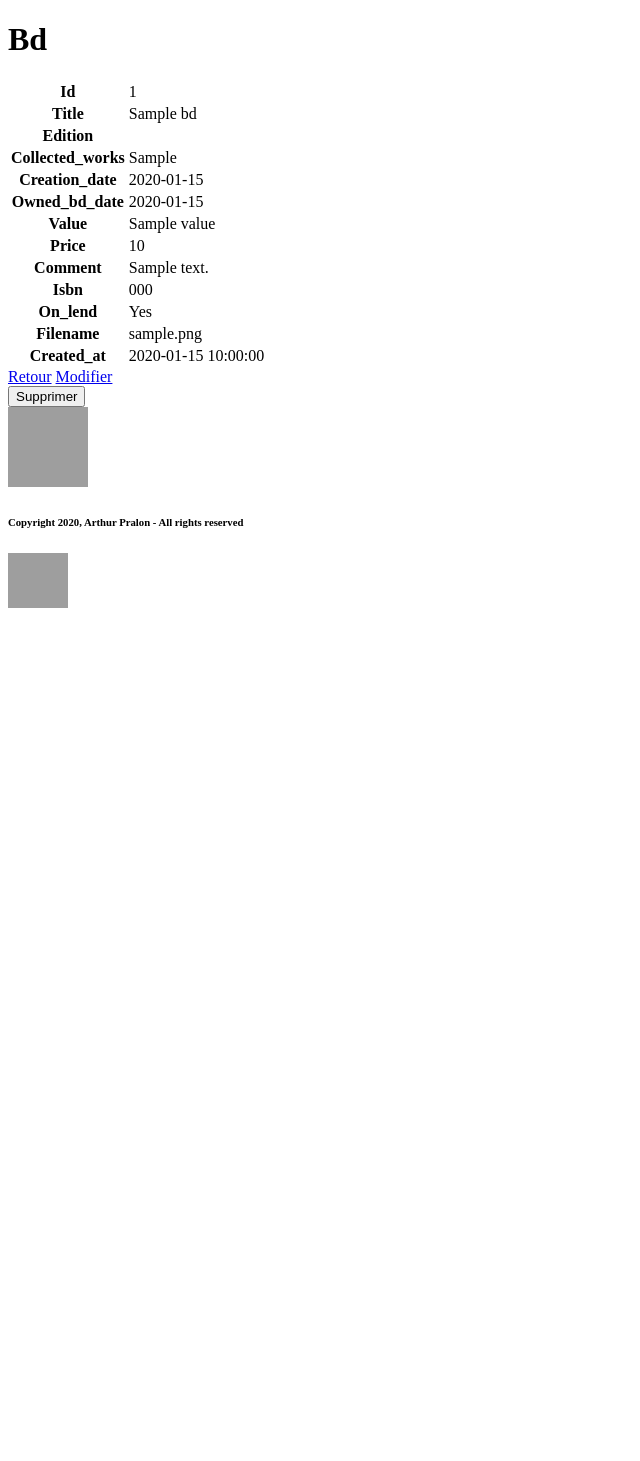
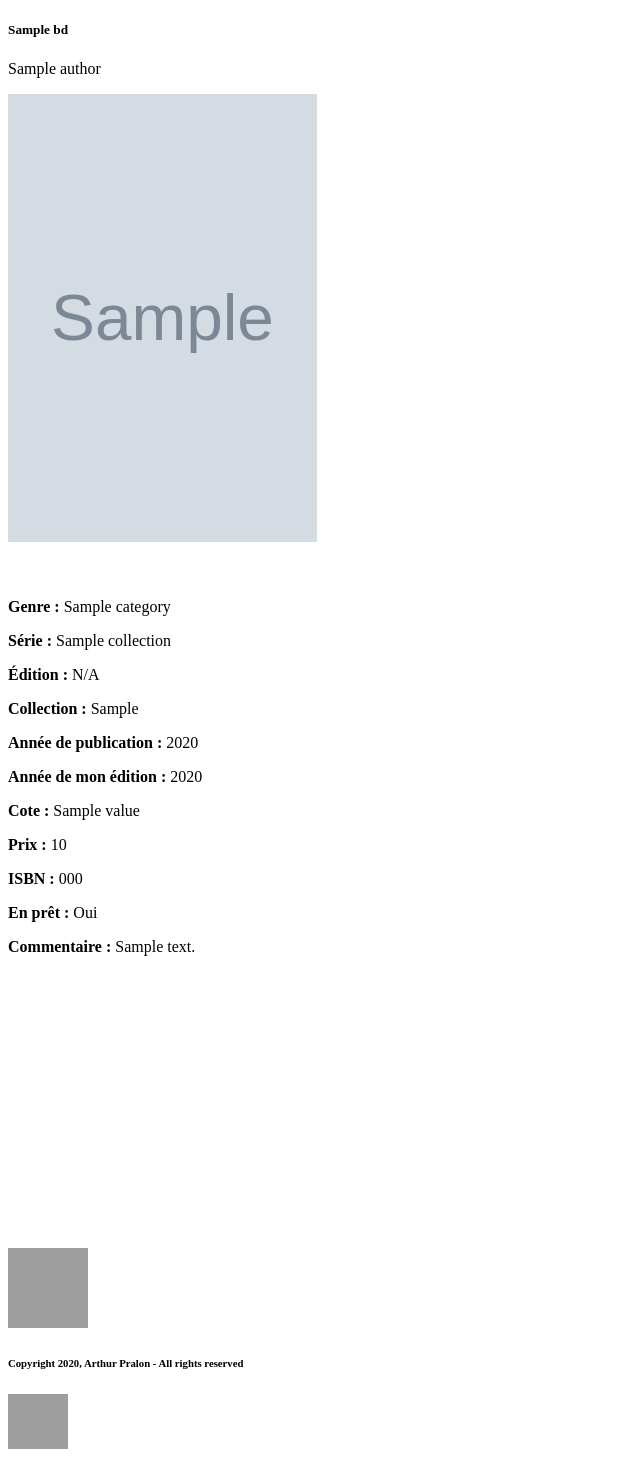
Before and after one commit to ArthurP44/BDTECH, a Symfony app: template templates/bd/show.html.twig in a window 1280 px wide. Shown: the part 148-1609 px from the top of the page, without its empty margins (0-640 px from the left). Before the commit the page ends 756 px from the top, so only its background shows below. Run offline with Twig, Linux system fonts and the light colour scheme; the template is opened without the code that fills it: most values are stand-ins (such as "Sample title", 1, 10 or a date in 2020); grey boxes marked "Sample" are stand-in pictures; some libraries are stand-ins or nearby versions; grey boxes are pictures that could not be loaded.

Commit message:
add view for bd/show

```diff
--- a/src/Controller/BdController.php
+++ b/src/Controller/BdController.php
@@ -64,6 +64,7 @@
     {
         return $this->render('bd/show.html.twig', [
             'bd' => $bd,
+            'authors' => $bd->getAuthors(),
         ]);
     }
 
--- a/templates/bd/show.html.twig
+++ b/templates/bd/show.html.twig
@@ -1,76 +1,99 @@
-{#{% if if app.user and is_granted('ROLE_ADMIN') %}
-    {% extends 'baseAdmin.html.twig' %}
-{% else %}
-    {% extends 'base.html.twig' %}
-{% endif %}#}
-
 {% extends 'base.html.twig' %}
 
 {% block title %}Bd{% endblock %}
 
 {% block body %}
-    <h1>Bd</h1>
-
-    <table class="table">
-        <tbody>
-            <tr>
-                <th>Id</th>
-                <td>{{ bd.id }}</td>
-            </tr>
-            <tr>
-                <th>Title</th>
-                <td>{{ bd.title }}</td>
-            </tr>
-            <tr>
-                <th>Edition</th>
-                <td>{{ bd.edition }}</td>
-            </tr>
-            <tr>
-                <th>Collected_works</th>
-                <td>{{ bd.collectedWorks }}</td>
-            </tr>
-            <tr>
-                <th>Creation_date</th>
-                <td>{{ bd.creationDate ? bd.creationDate|date('Y-m-d') : '' }}</td>
-            </tr>
-            <tr>
-                <th>Owned_bd_date</th>
-                <td>{{ bd.ownedBdDate ? bd.ownedBdDate|date('Y-m-d') : '' }}</td>
-            </tr>
-            <tr>
-                <th>Value</th>
-                <td>{{ bd.value }}</td>
-            </tr>
-            <tr>
-                <th>Price</th>
-                <td>{{ bd.price }}</td>
-            </tr>
-            <tr>
-                <th>Comment</th>
-                <td>{{ bd.comment }}</td>
-            </tr>
-            <tr>
-                <th>Isbn</th>
-                <td>{{ bd.isbn }}</td>
-            </tr>
-            <tr>
-                <th>On_lend</th>
-                <td>{{ bd.onLend ? 'Yes' : 'No' }}</td>
-            </tr>
-            <tr>
-                <th>Filename</th>
-                <td>{{ bd.filename }}</td>
-            </tr>
-            <tr>
-                <th>Created_at</th>
-                <td>{{ bd.createdAt ? bd.createdAt|date('Y-m-d H:i:s') : '' }}</td>
-            </tr>
-        </tbody>
-    </table>
-
-    <a href="{{ path('bd_index') }}">Retour</a>
-
-    <a href="{{ path('bd_edit', {'slug': bd.slug}) }}">Modifier</a>
-
-    {{ include('bd/_delete_form.html.twig') }}
+    <div class="container mt-5">
+        <div class="jumbotron">
+            <div class="row">
+                <div class="col-5">
+                    <div class="row">
+                        <div class="col">
+                            <div class="card mb-3" style="max-width: 540px; max-height: 600px">
+                                <div class="row no-gutters d-flex justify-content-center">
+                                    <div class="col-md-8">
+                                        <div class="card-body text-center">
+                                            <h5 class="card-title">{{ bd.title }}</h5>
+                                            {% for author in authors %}
+                                                <p class="card-text text-muted">{{ author.name }}</p>
+                                            {% endfor %}
+                                        </div>
+                                    </div>
+                                </div>
+                            </div>
+                        </div>
+                    </div>
+                    <div class="row">
+                        <div class="col d-flex justify-content-center">
+                            <div class="card mb-3 mt-4" style="max-height: 30.5em; max-width: 22em;">
+                                <div class="row no-gutters">
+                                    <div class="col-md-8">
+                                        <div class="card-body" style="height: 30.5em; width: 24em;">
+                                            <img src="/uploads/covers/{{ bd.filename }}" alt="bd cover"
+                                                 style="height: 28em; width: 19.3em">
+                                        </div>
+                                    </div>
+                                </div>
+                            </div>
+                        </div>
+                    </div>
+                </div>
+                <div class="col-7">
+                    <div class="card mb-3 ml-5 mt-3" style="max-width: 540px;">
+                        <div class="row">
+                            <div class="col-md-8">
+                                <div class="card-body" style="height: 40.6em; width: 35em;">
+                                    <div class="container ml-2  mt-4">
+                                        <p class="card-text"><strong>Genre : </strong>{{ bd.category.name }}</p>
+                                        <p class="card-text"><strong>Série : </strong>{{ bd.collection.name }}</p>
+                                        {% if bd.edition %}
+                                            <p class="card-text"><strong>Édition : </strong>{{ bd.edition }}</p>
+                                        {% else %}
+                                            <p class="card-text"><strong>Édition : </strong>{{ 'N/A' }}</p>
+                                        {% endif %}
+                                        {% if bd.collectedWorks %}
+                                            <p class="card-text"><strong>Collection : </strong>{{ bd.collectedWorks }}</p>
+                                        {% else %}
+                                            <p class="card-text"><strong>Collection : </strong>{{ 'N/A' }}</p>
+                                        {% endif %}
+                                        {% if bd.creationDate %}
+                                            <p class="card-text"><strong>Année de publication : </strong>{{  bd.creationDate|date('Y') }}</p>
+                                        {% else %}
+                                            <p class="card-text"><strong>Année de publication : </strong>{{ 'N/A' }}</p>
+                                        {% endif %}
+                                        {% if bd.ownedBdDate %}
+                                            <p class="card-text"><strong>Année de mon édition : </strong>{{  bd.ownedBdDate|date('Y') }}</p>
+                                        {% else %}
+                                            <p class="card-text"><strong>Année de mon édition : </strong>{{ 'N/A' }}</p>
+                                        {% endif %}
+                                        {% if bd.value  %}
+                                            <p class="card-text"><strong>Cote : </strong>{{ bd.value }}</p>
+                                        {% else %}
+                                            <p class="card-text"><strong>Cote : </strong>{{ 'N/A' }}</p>
+                                        {% endif %}
+                                        {% if bd.price  %}
+                                            <p class="card-text"><strong>Prix : </strong>{{ bd.price }}</p>
+                                        {% else %}
+                                            <p class="card-text"><strong>Prix : </strong>{{ 'N/A' }}</p>
+                                        {% endif %}
+                                        {% if bd.isbn  %}
+                                            <p class="card-text"><strong>ISBN : </strong>{{ bd.isbn }}</p>
+                                        {% else %}
+                                            <p class="card-text"><strong>ISBN : </strong>{{ 'N/A' }}</p>
+                                        {% endif %}
+                                        <p class="card-text"><strong>En prêt
+                                                : </strong>{{ bd.onLend ? 'Oui' : 'Non' }}
+                                        </p>
+                                        {% if bd.comment %}
+                                            <p class="card-text"><strong>Commentaire : </strong>{{ bd.comment }}</p>
+                                        {% endif %}
+                                    </div>
+                                </div>
+                            </div>
+                        </div>
+                    </div>
+                </div>
+            </div>
+        </div>
+    </div>
 {% endblock %}
--- a/templates/navbar/navbarAdmin.html.twig
+++ b/templates/navbar/navbarAdmin.html.twig
@@ -22,6 +22,10 @@
                 <a class="nav-link btn btn-outline-warning text-white mr-2"
                    href={{ path('bd_collection_index') }} id="series">Séries</a>
             </li>
+            <li class="nav-item">
+                <a class="nav-link btn btn-outline-primary text-white mr-2"
+                   href="" id="envies">Envies</a>
+            </li>
         </ul>
     </div>
     <div class="d-flex justify-content-end">
```
